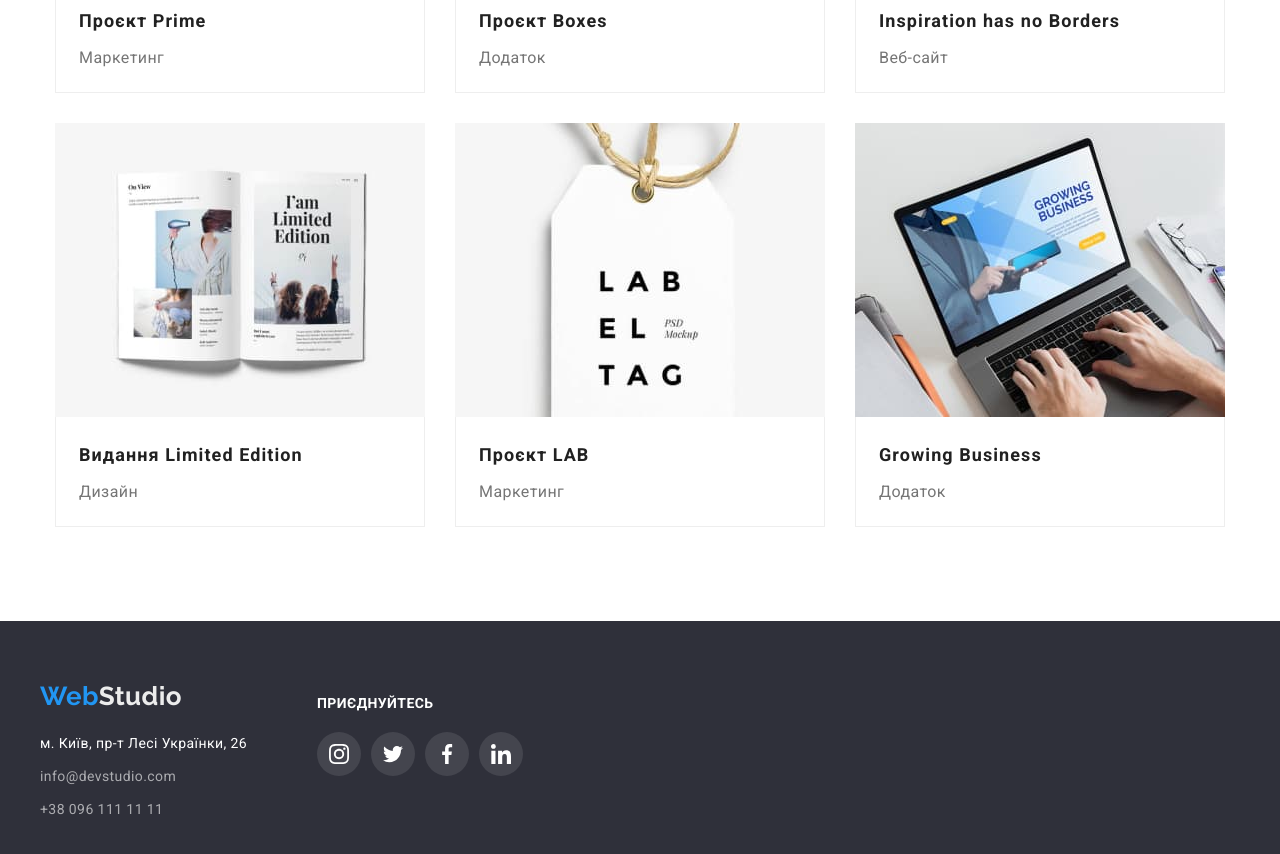
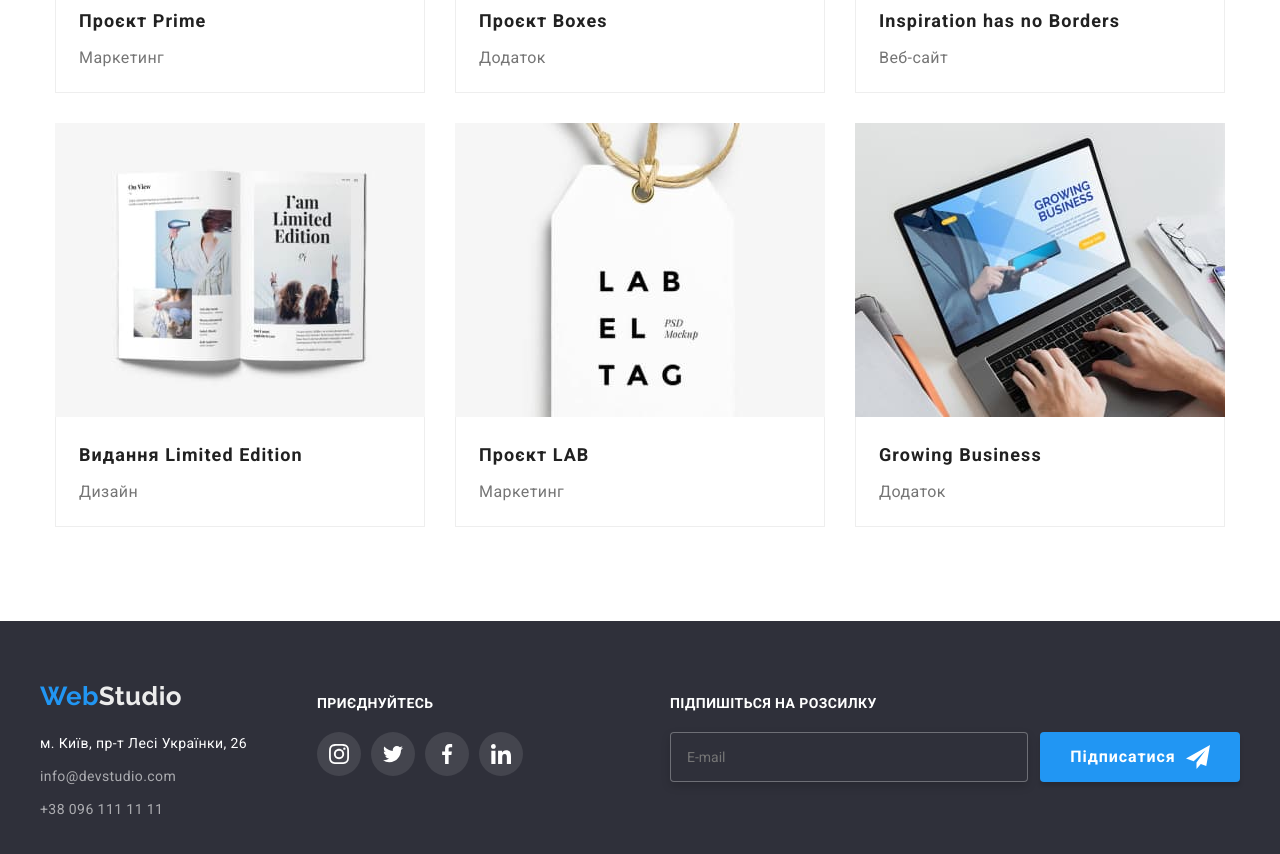
Before and after one commit to RomanSyhlianyk/goit-markup-hw-06, a plain HTML site: page portfolio.html in a window 1280 px wide. Shown: the part 1008-1862 px from the top of the page. Drawn offline with nearby package versions, Linux system fonts and the light colour scheme.

Commit message:
Додав форму у для футера в портфоліо

```diff
--- a/portfolio.html
+++ b/portfolio.html
@@ -366,6 +366,24 @@
             </li>
           </ul>
         </div>
+        <div class="sign-up-box">
+          <p class="sign-up-text">Підпишіться на розсилку</p>
+          <form class="sign-up-form">
+            <label></label>
+            <input
+              class="sign-up-input-email"
+              type="email"
+              name="user-email"
+              placeholder="E-mail"
+            />
+            <button class="sign-up-button" type="submit">
+              <span>Підписатися</span>
+              <svg class="sign-up-button-icon" width="24" height="24">
+                <use href="./img/icon-svg/icons-svg.svg#icon-sign-up"></use>
+              </svg>
+            </button>
+          </form>
+        </div>
       </div>
     </footer>
   </body>
```
Also changed, not shown: index.html (+6 -6 lines).
